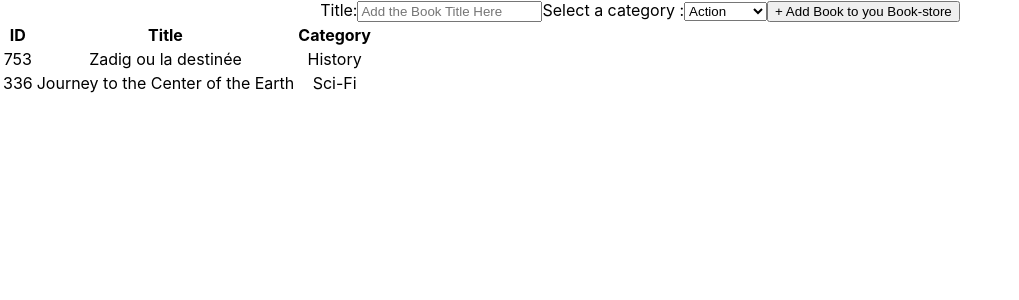
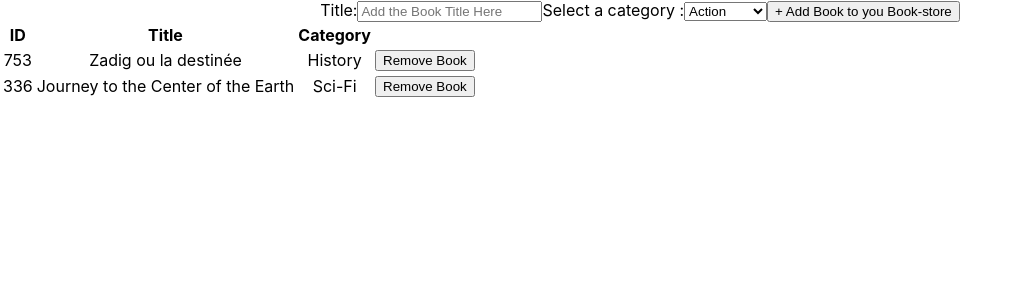
Before and after one commit to CalyCherkaoui/bookstore-react-redux, a React (Create React App) app: page / in a window 1280 px wide. Shown: the top 300 px of the page, without its empty margins (0-1019 px from the left). Built offline with nearby package versions, Linux system fonts and the light colour scheme.

Commit message:
Add Remove Book button to Book component

```diff
--- a/src/components/Book.js
+++ b/src/components/Book.js
@@ -1,13 +1,27 @@
 import React from 'react';
 import PropTypes from 'prop-types';
 
-const Book = ({ book: { id, title, category } }) => (
-  <tr>
-    <td>{id}</td>
-    <td>{title}</td>
-    <td>{category}</td>
-  </tr>
-);
+const Book = ({ book, removeBookHandler }) => {
+  const { id, title, category } = book;
+
+  return (
+    <tr>
+      <td>{id}</td>
+      <td>{title}</td>
+      <td>{category}</td>
+      <td>
+        <button
+          type="button"
+          onClick={
+            () => removeBookHandler(id)
+          }
+        >
+          Remove Book
+        </button>
+      </td>
+    </tr>
+  )
+};
 
 Book.propTypes = {
   book: PropTypes.shape(
@@ -17,6 +31,7 @@ Book.propTypes = {
       category: PropTypes.string,
     },
   ).isRequired,
+  removeBookHandler: PropTypes.func.isRequired,
 };
 
 export default Book;
```
